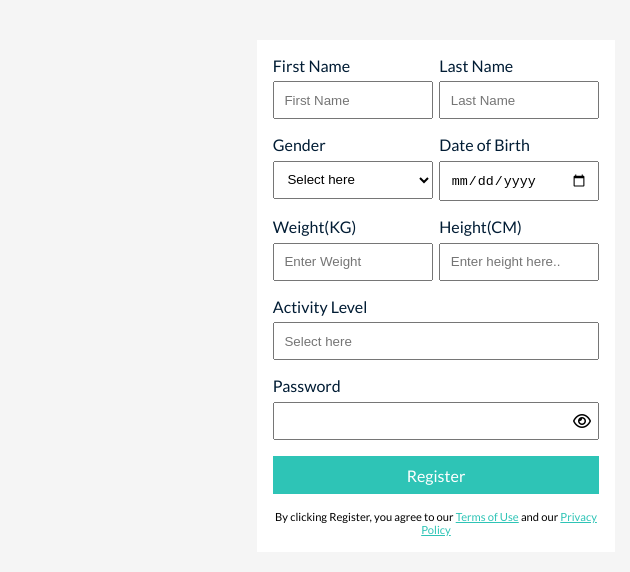
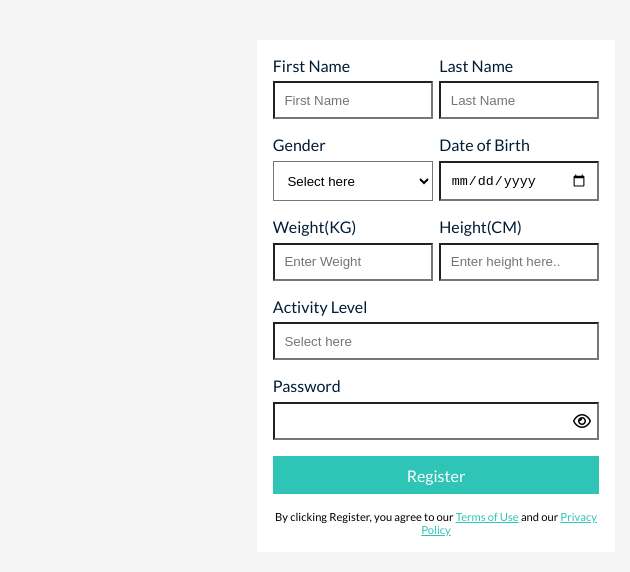
Before and after one commit to Caisere/wdtraining, a plain HTML site: page index.html in a window 1280 px wide. Shown: the part 104-676 px from the top of the page, 508-1138 px from the left. Drawn offline with Linux system fonts and the light colour scheme.

Commit message:
lastest bug fixing on dob and gender

```diff
--- a/index.html
+++ b/index.html
@@ -40,7 +40,7 @@
                         <div>
                             <label for="gender">Gender</label>
                             <div class="select-div">
-                                <select name="" id="gender">
+                                <select name="gender" id="gender">
                                     <option value="">Select here</option>
                                     <option value="">Male</option>
                                     <option value="">Female</option>
@@ -52,7 +52,7 @@
                         <div>
                             <label for="dob">Date of Birth</label>
                             <div class="dob-div">
-                                <input type="date" name="firstname" id="dob" placeholder="Select here">
+                                <input type="date" name="dob" id="dob" placeholder="Date of Birth">
                             </div>
 
                         </div>
--- a/style.css
+++ b/style.css
@@ -241,7 +241,6 @@ main {
 .select-div,
 .dob-div {
     width: 100%;
-    border: none;
 }
 
 .main__container--right form .form__innerContainer input,
@@ -249,11 +248,13 @@ main {
     padding: .6rem;
     outline: none;
     width: 100%;
+    height: 100%;
+    background-color: transparent;
 }
 
 .main__container--right form .form__innerContainer input:focus,
 .main__container--right form .form__innerContainer select:focus {
-    border: 2px solid var(--primaryColor) !important;
+    border: 2px solid var(--primaryColor);
 }
 
 
```
